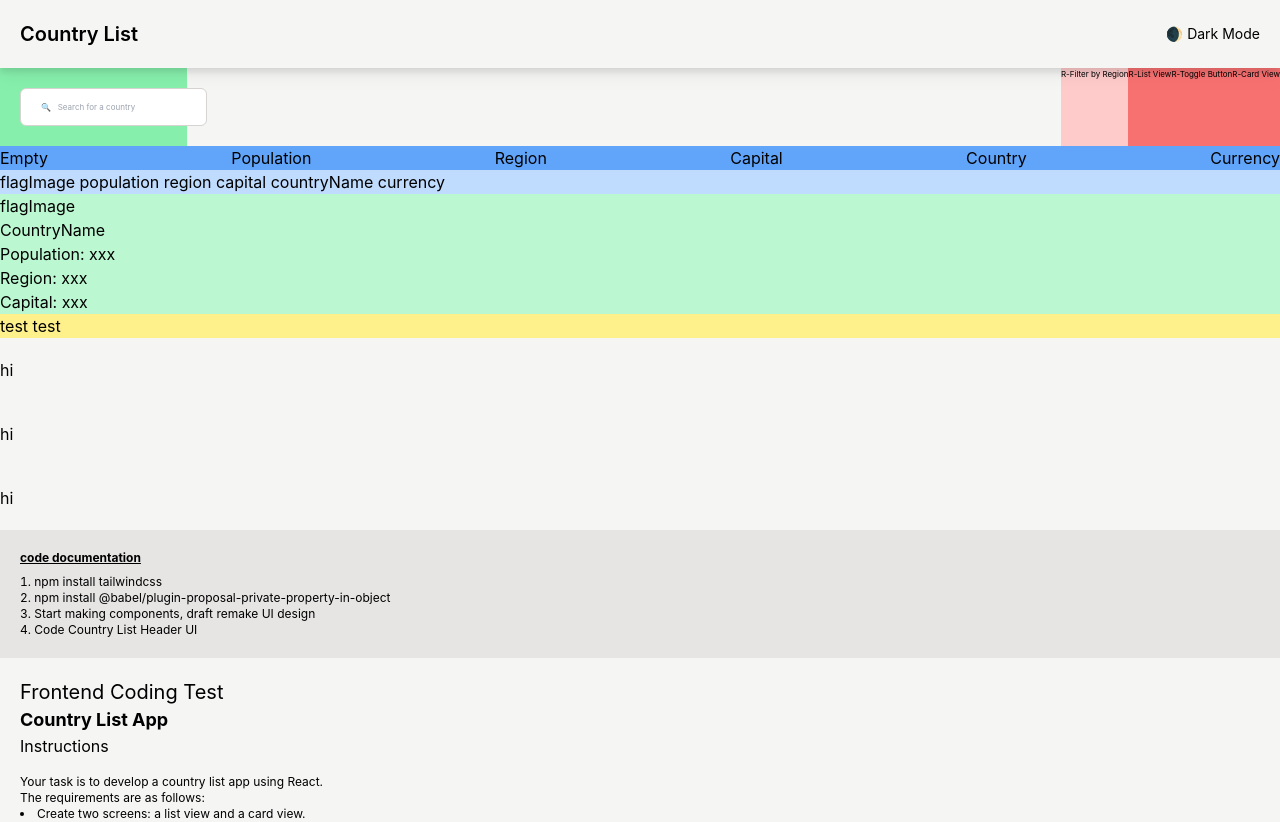
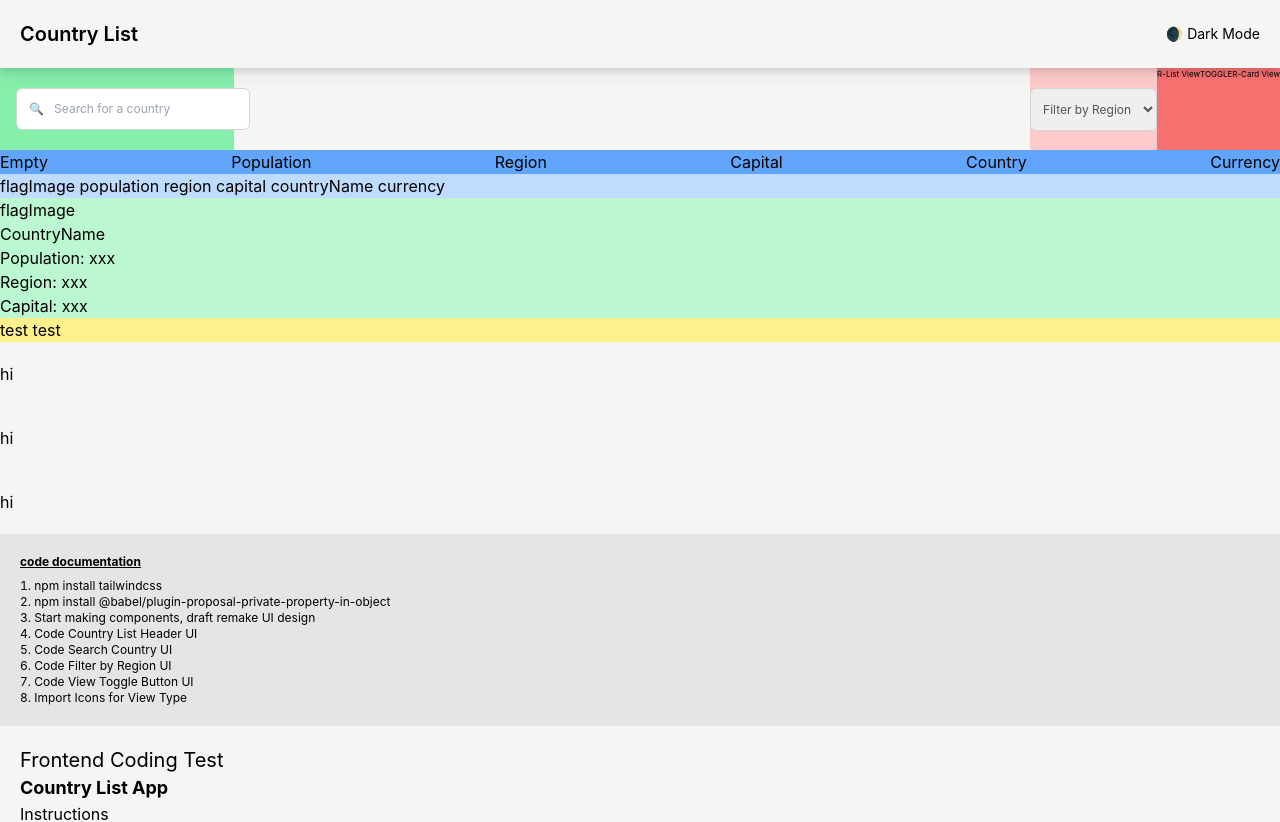
Before and after one commit to solahidris/PP05-IV-CountryList, a React (Create React App) app: page / in a window 1280 px wide. Shown: the top 822 px of the page. Built offline with nearby package versions, Linux system fonts and the light colour scheme.

Commit message:
Added Filter by Region UI

```diff
--- a/src/components/CodeThinkingProcess.js
+++ b/src/components/CodeThinkingProcess.js
@@ -11,6 +11,10 @@ const CodeThinkingProcess = () => {
         <li>npm install @babel/plugin-proposal-private-property-in-object</li>
         <li>Start making components, draft remake UI design</li>
         <li>Code Country List Header UI</li>
+        <li>Code Search Country UI</li>
+        <li>Code Filter by Region UI</li>
+        <li>Code View Toggle Button UI</li>
+        <li>Import Icons for View Type</li>
       </ol>
     </div>
   );
--- a/src/components/CountryList.js
+++ b/src/components/CountryList.js
@@ -1,20 +1,23 @@
 import React from "react";
 import CountryListHeader from "./CountryListHeader";
 import SearchCountry from "./SearchCountry";
+import FilterRegion from "./FilterRegion";
+import ViewToggleButton from "./ViewToggleButton";
 
 const CountryList = () => {
   return (
     <div>
       <CountryListHeader />
 
+        {/* Delete text px later */}
       <div className="flex justify-between text-[8px]">
-        {/* <span className="bg-green-300">L-Search for a Country</span> */}
         <SearchCountry />
         <div className="flex bg-red-200">
-          <span>R-Filter by Region</span>
-          <div className="bg-red-400">
+          <FilterRegion />
+          <div className="bg-red-400 flex">
             <span>R-List View</span>
-            <span>R-Toggle Button</span>
+            <ViewToggleButton />
+            {/* <span>R-Toggle Button</span> */}
             <span>R-Card View</span>
           </div>
         </div>
--- /dev/null
+++ b/src/components/FilterRegion.js
@@ -0,0 +1,16 @@
+// FilterRegion.js
+
+const FilterRegion = () => {
+    return(
+        <div className="self-center">
+            <select className="py-3 px-2 rounded-md border border-stone-300 text-xs text-stone-600">
+                <option selected>Filter by Region</option>
+                <option value="vA">cA</option>
+                <option value="vB">cB</option>
+                <option value="vC">cC</option>
+            </select>
+        </div>
+    )
+};
+
+export default FilterRegion;
--- a/src/components/SearchCountry.js
+++ b/src/components/SearchCountry.js
@@ -1,3 +1,5 @@
+// SearchCountry.js
+
 import React from "react";
 
 const SearchCountry = () => {
@@ -7,7 +9,7 @@ const SearchCountry = () => {
       <input
         type="text"
         placeholder="🔍   Search for a country"
-        className="py-3 px-5 ml-5 rounded-md border border-stone-300 w-full"
+        className="py-3 px-3 ml-4 text-xs rounded-md border border-stone-300 w-full"
       />
     </div>
   );
--- /dev/null
+++ b/src/components/ViewToggleButton.js
@@ -0,0 +1,11 @@
+// ViewToggleButton.js
+
+const ViewToggleButton = () => {
+    return(
+        <div>
+            <p>TOGGLE</p>
+        </div>
+    )
+};
+
+export default ViewToggleButton;
```
